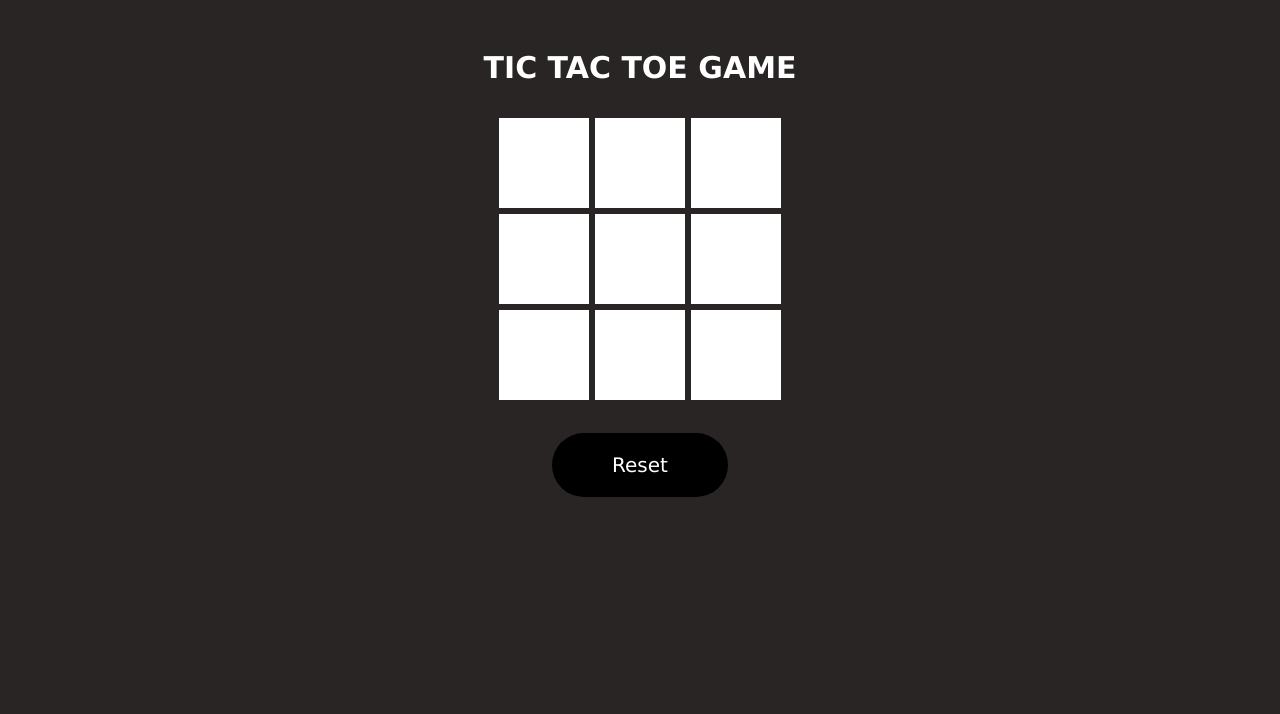
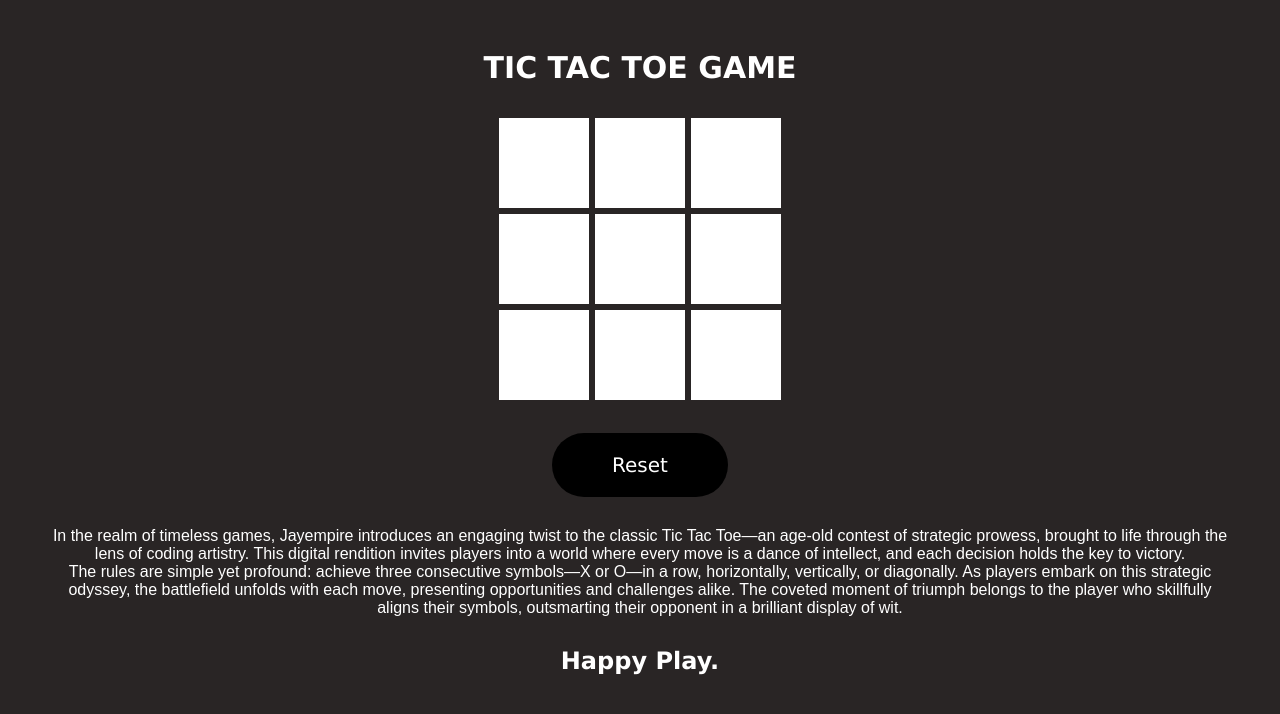
Before and after one commit to Empire688682/Tic-Tac-Toe, a React (Vite) app: page / in a window 1280 px wide. Shown: the top 714 px of the page. Built offline with nearby package versions, Linux system fonts and the light colour scheme.

Commit message:
add note

```diff
--- a/src/App.css
+++ b/src/App.css
@@ -1,6 +1,6 @@
 .container{
     width: 100%;
-    height: 100vh;
+    min-height: 100vh;
     background-color: rgb(41, 37, 37);
     padding: 50px;
     text-align: center;
--- a/src/Component/Tictactoe.css
+++ b/src/Component/Tictactoe.css
@@ -8,7 +8,6 @@
     justify-content: center;
     transition: .4s ease-in;
 }
-
 .boxes img{
     width: 100%;
     height: 100%;
@@ -34,7 +33,7 @@ h1 img{
 }
 button{
     font-size: 20px;
-    margin-top: 30px;
+    margin: 30px 0;
     padding: 20px 60px;
     background-color: black;
     color: white;
@@ -42,3 +41,11 @@ button{
     border-radius: 50px;
     cursor: pointer;
 }
+p{
+    color: white;
+    font-family: Arial Narrow light, sans-serif;
+}
+h2{
+    margin-top: 30px;
+    color: white;
+}
--- a/src/Component/Tictactoe.jsx
+++ b/src/Component/Tictactoe.jsx
@@ -111,6 +111,9 @@ const Tictactoe = () => {
             <div ref={box9} onClick={(e) =>{toggle(e,8)}} className="boxes"></div>
           </div>
           <button  type="button" onClick={resetState}>Reset</button>
+          <p>In the realm of timeless games, Jayempire introduces an engaging twist to the classic Tic Tac Toe—an age-old contest of strategic prowess, brought to life through the lens of coding artistry. This digital rendition invites players into a world where every move is a dance of intellect, and each decision holds the key to victory.</p>
+          <p>The rules are simple yet profound: achieve three consecutive symbols—X or O—in a row, horizontally, vertically, or diagonally. As players embark on this strategic odyssey, the battlefield unfolds with each move, presenting opportunities and challenges alike. The coveted moment of triumph belongs to the player who skillfully aligns their symbols, outsmarting their opponent in a brilliant display of wit.</p>
+          <h2>Happy Play.</h2>
         </div>
       </div>
     </div>
```
